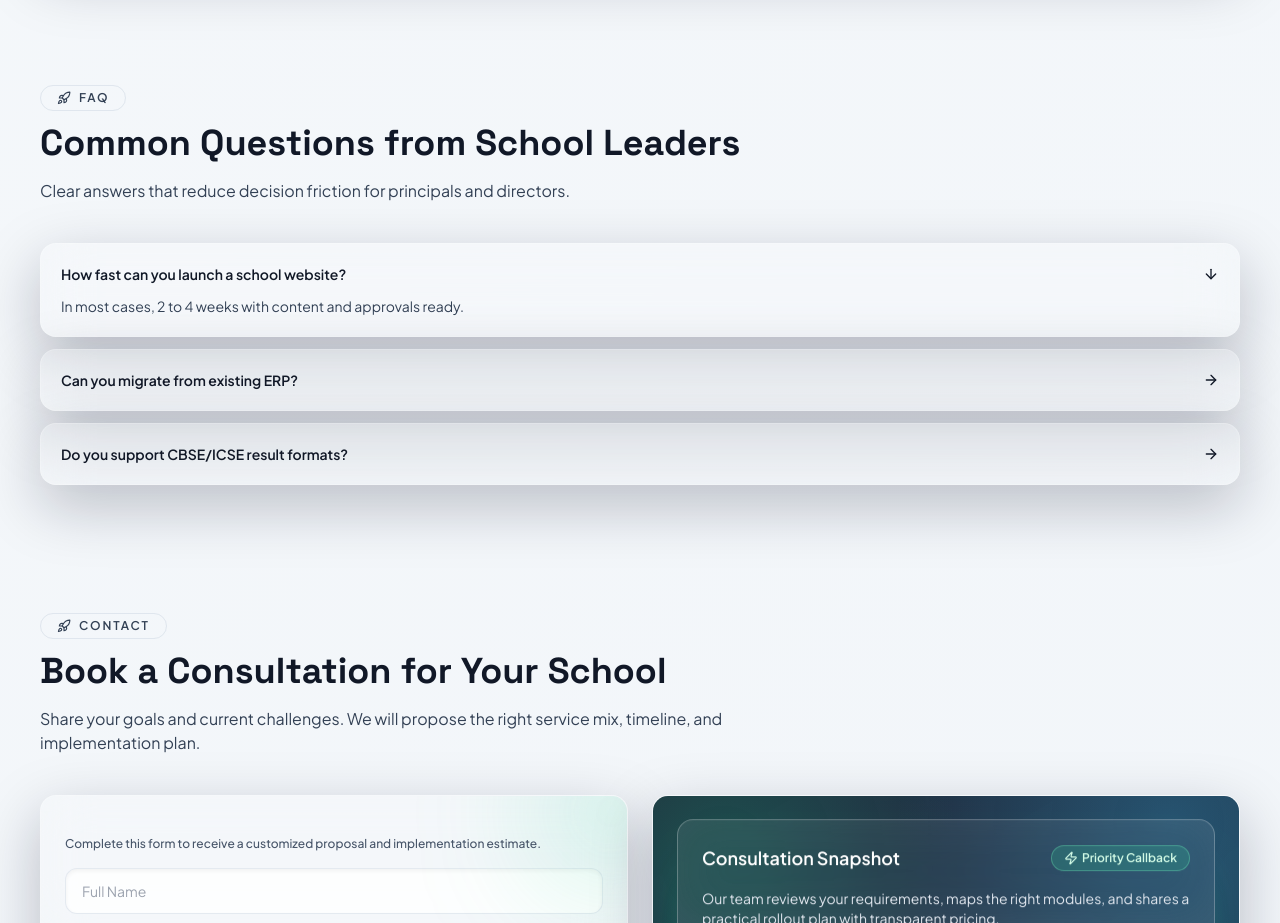
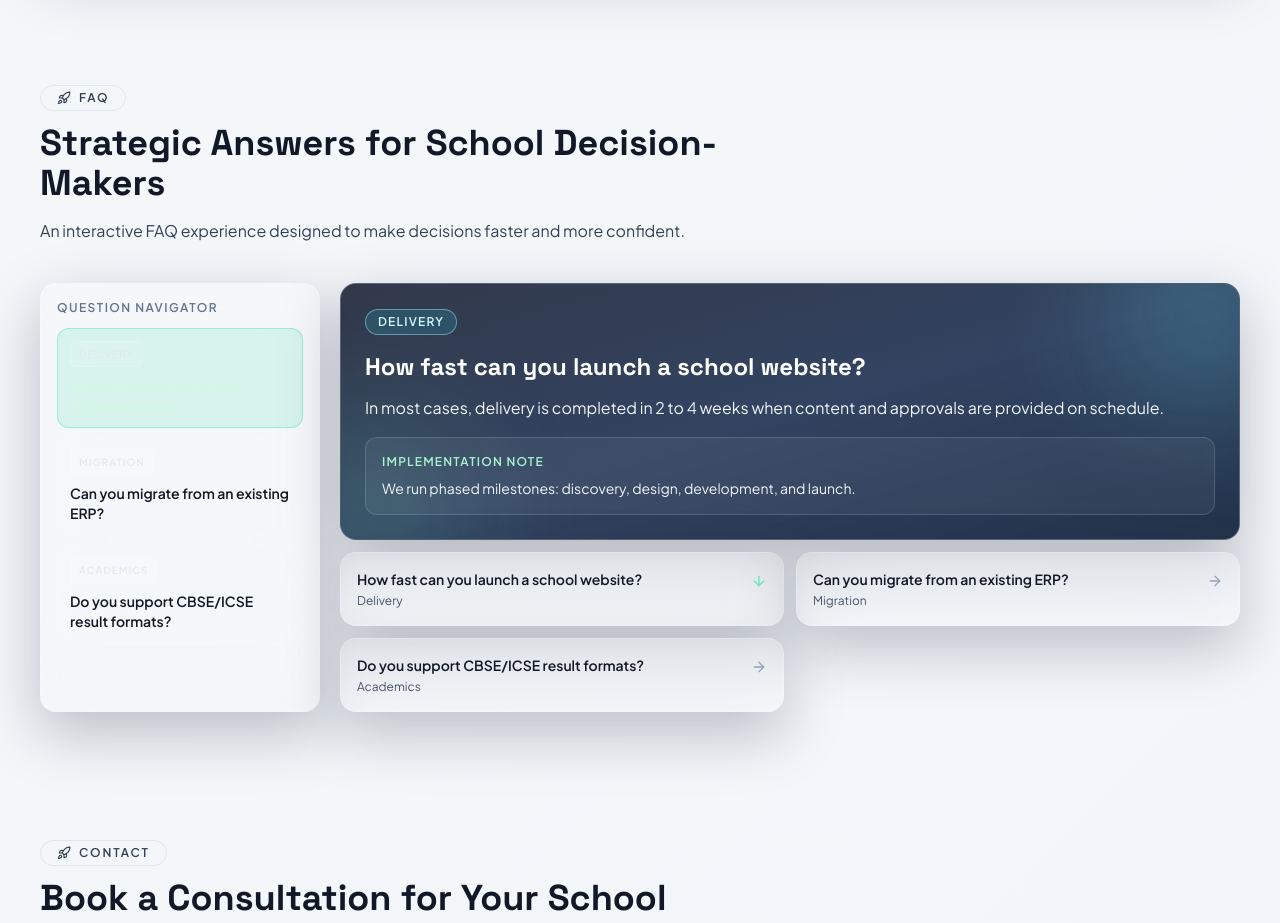
Before and after one commit to vishalgupta9792/Nova-Tech-Solutions, a Next.js app: page / in a window 1280 px wide. Shown: the part 5000-5923 px from the top of the page. Built offline with nearby package versions, Linux system fonts and the light colour scheme.

Commit message:
feat: redesign FAQ into interactive premium decision panel

```diff
--- a/app/page.tsx
+++ b/app/page.tsx
@@ -156,9 +156,24 @@ const technologyTicker = [
   { label: "Next.js", icon: Rocket, iconTone: "text-slate-200", chipTone: "border-slate-300/35 bg-slate-500/10" }
 ];
 const faqs = [
-  { q: "How fast can you launch a school website?", a: "In most cases, 2 to 4 weeks with content and approvals ready." },
-  { q: "Can you migrate from existing ERP?", a: "Yes, we provide phased data migration and onboarding support." },
-  { q: "Do you support CBSE/ICSE result formats?", a: "Yes, we configure modules around school-specific workflows." }
+  {
+    q: "How fast can you launch a school website?",
+    a: "In most cases, delivery is completed in 2 to 4 weeks when content and approvals are provided on schedule.",
+    category: "Delivery",
+    detail: "We run phased milestones: discovery, design, development, and launch."
+  },
+  {
+    q: "Can you migrate from an existing ERP?",
+    a: "Yes. We provide phased migration, data validation, and parallel run support to avoid operational disruption.",
+    category: "Migration",
+    detail: "Data mapping is finalized before migration to preserve historical records."
+  },
+  {
+    q: "Do you support CBSE/ICSE result formats?",
+    a: "Yes. We configure report structures and workflows to match each board and school-specific academic rules.",
+    category: "Academics",
+    detail: "Your team gets role-based publishing control and final approval workflow."
+  }
 ];
 const contactHighlights = ["Needs Assessment", "Admissions Roadmap", "Dedicated Implementation Team", "Training & Handover"];
 const stats = [
@@ -785,14 +800,73 @@ export default function HomePage() {
       </RevealSection>
 
       <RevealSection id="faq" className="section-shell relative z-10">
-        <Title tag="FAQ" head="Common Questions from School Leaders" desc="Clear answers that reduce decision friction for principals and directors." />
-        <div className="space-y-3">
-          {faqs.map((f, i) => (
-            <div key={f.q} className="glass p-5">
-              <button onClick={() => setFaqOpen(i)} className="flex w-full items-center justify-between text-left text-sm font-semibold">{f.q}<ArrowRight className={`h-4 w-4 transition ${faqOpen === i ? "rotate-90" : ""}`} /></button>
-              {faqOpen === i ? <p className="mt-3 text-sm text-slate-700 dark:text-slate-300">{f.a}</p> : null}
+        <Title tag="FAQ" head="Strategic Answers for School Decision-Makers" desc="An interactive FAQ experience designed to make decisions faster and more confident." />
+        <div className="grid gap-5 lg:grid-cols-[280px_1fr]">
+          <div className="glass p-4">
+            <p className="mb-3 text-xs font-semibold uppercase tracking-[0.12em] text-slate-500 dark:text-slate-300">Question Navigator</p>
+            <div className="space-y-2">
+              {faqs.map((f, i) => (
+                <button
+                  key={f.q}
+                  onClick={() => setFaqOpen(i)}
+                  className={`w-full rounded-xl border px-3 py-3 text-left text-sm font-semibold transition ${
+                    faqOpen === i
+                      ? "border-emerald-300/60 bg-emerald-400/15 text-emerald-100"
+                      : "border-white/20 bg-white/5 hover:border-cyan-200/45"
+                  }`}
+                >
+                  <span className="inline-flex rounded-md border border-white/20 bg-white/10 px-2 py-0.5 text-[10px] uppercase tracking-[0.1em] text-slate-200">
+                    {f.category}
+                  </span>
+                  <p className="mt-2">{f.q}</p>
+                </button>
+              ))}
             </div>
-          ))}
+          </div>
+
+          <div className="space-y-3">
+            <motion.div
+              key={faqs[faqOpen].q}
+              initial={{ opacity: 0, y: 12 }}
+              animate={{ opacity: 1, y: 0 }}
+              transition={{ duration: 0.35 }}
+              className="glass relative overflow-hidden border border-cyan-300/25 bg-gradient-to-br from-slate-900/85 via-[#102446]/85 to-[#0b1d37]/90 p-6"
+            >
+              <div className="pointer-events-none absolute -right-14 -top-14 h-44 w-44 rounded-full bg-cyan-300/25 blur-3xl" />
+              <div className="pointer-events-none absolute -bottom-16 -left-16 h-44 w-44 rounded-full bg-emerald-300/20 blur-3xl" />
+              <div className="relative">
+                <p className="inline-flex rounded-full border border-cyan-200/45 bg-cyan-400/15 px-3 py-1 text-xs font-semibold uppercase tracking-[0.1em] text-cyan-100">
+                  {faqs[faqOpen].category}
+                </p>
+                <h3 className="mt-4 text-2xl font-bold text-white">{faqs[faqOpen].q}</h3>
+                <p className="mt-3 text-base leading-relaxed text-slate-100">{faqs[faqOpen].a}</p>
+                <div className="mt-4 rounded-xl border border-white/15 bg-white/5 p-4">
+                  <p className="text-xs font-semibold uppercase tracking-[0.1em] text-emerald-200">Implementation Note</p>
+                  <p className="mt-2 text-sm text-slate-100">{faqs[faqOpen].detail}</p>
+                </div>
+              </div>
+            </motion.div>
+
+            <div className="grid gap-3 md:grid-cols-2">
+              {faqs.map((f, i) => (
+                <motion.button
+                  key={`${f.q}-card`}
+                  type="button"
+                  whileHover={{ y: -3 }}
+                  onClick={() => setFaqOpen(i)}
+                  className={`glass flex items-start justify-between gap-3 p-4 text-left transition ${
+                    faqOpen === i ? "border-emerald-300/45 bg-emerald-400/10" : ""
+                  }`}
+                >
+                  <div>
+                    <p className="text-sm font-semibold">{f.q}</p>
+                    <p className="mt-1 text-xs text-slate-600 dark:text-slate-300">{f.category}</p>
+                  </div>
+                  <ArrowRight className={`mt-1 h-4 w-4 shrink-0 transition ${faqOpen === i ? "rotate-90 text-emerald-300" : "text-slate-400"}`} />
+                </motion.button>
+              ))}
+            </div>
+          </div>
         </div>
       </RevealSection>
 
```
